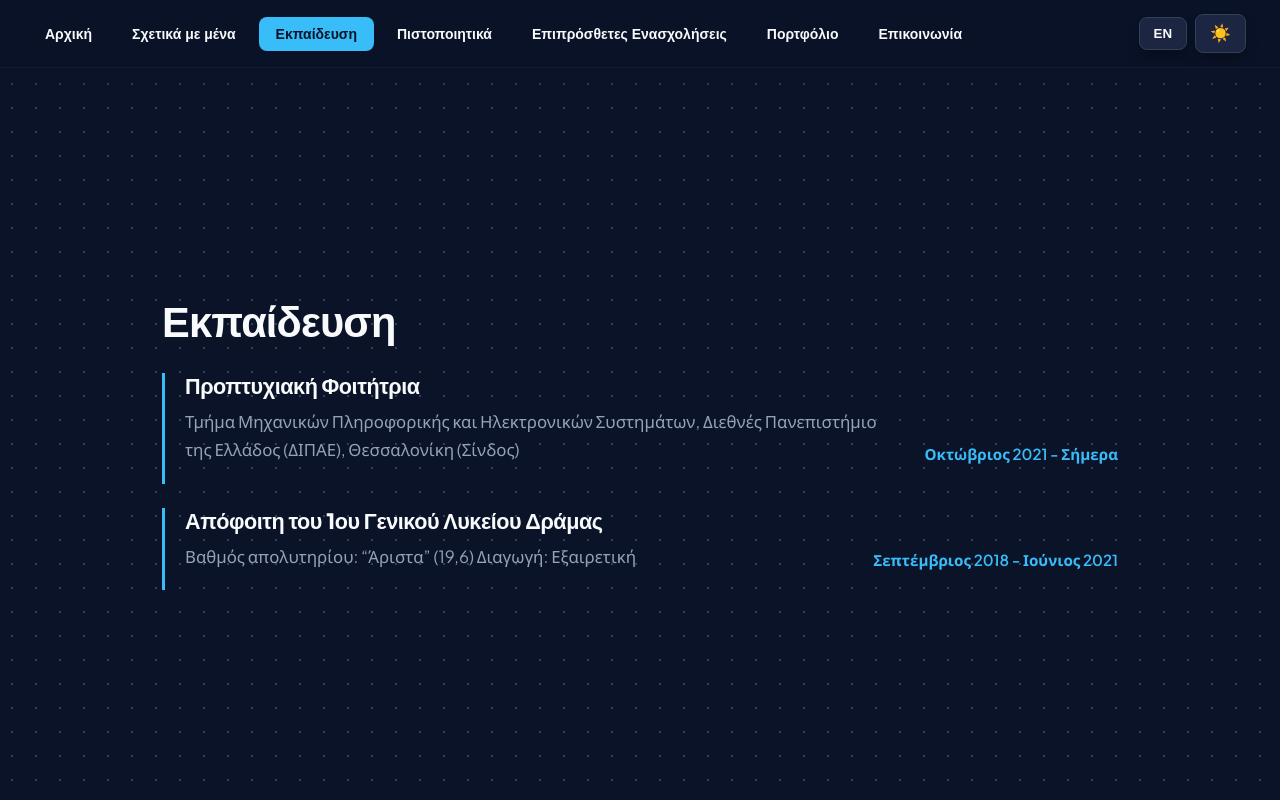
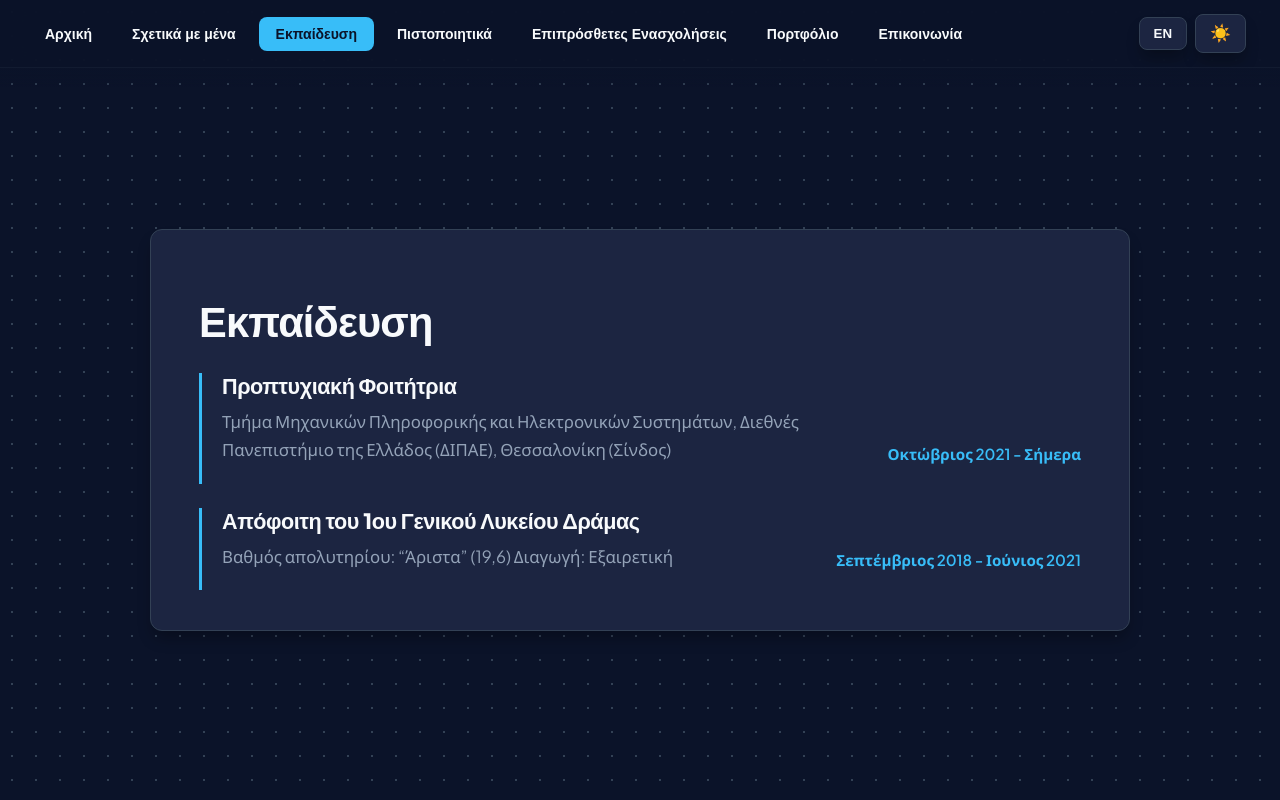
Before and after one commit to AnnaKarg/my-portfolio, a React (Vite) app: page / in a window 1280 px wide. Both pictures are taken after a click on the button "Εκπαίδευση". Built offline with nearby package versions, Linux system fonts and the light colour scheme.

Commit message:
Aesthetic changes

```diff
--- a/src/App.jsx
+++ b/src/App.jsx
@@ -19,7 +19,7 @@ const translations = {
     name:"Άννα Καργαλίδου",
     startText: "Προπτυχιακή φοιτήτρια Μηχανικών Πληροφορικής και Ηλεκτρονικών Συστημάτων",
     welcome: "Καλώς ήρθατε στο πορτφόλιό μου!",
-    aboutMeText: "Προπτυχιακή φοιτήτρια Μηχανικών Πληροφορικής με ευρύ ενδιαφέρον για όλο το φάσμα του προγραμματισμού και πάθος για τη διαρκή εκμάθηση νέων τεχνολογιών. Αν και με συναρπάζει η επίλυση προβλημάτων σε κάθε επίπεδο του software engineering, αυτή τη στιγμή εστιάζω με ενθουσιασμό στο Full-Stack Development. Στόχος μου είναι να συνδυάζω τις ισχυρές βάσεις μου σε αλγορίθμους και συστήματα με τη δημιουργία σύγχρονων, λειτουργικών και ολοκληρωμένων web εφαρμογών.",
+    aboutMeText: "Προπτυχιακή φοιτήτρια Μηχανικών Πληροφορικής με ευρύ ενδιαφέρον για όλο το φάσμα του προγραμματισμού και πάθος για τη διαρκή εκμάθηση νέων τεχνολογιών. Αν και με συναρπάζει η επίλυση προβλημάτων σε κάθε επίπεδο του software engineering, αυτή τη στιγμή εστιάζω στο Full-Stack Development. Στόχος μου είναι να συνδυάζω τις ισχυρές βάσεις μου σε αλγορίθμους και συστήματα με τη δημιουργία σύγχρονων, λειτουργικών και ολοκληρωμένων web εφαρμογών.",
     downloadCv: "Λήψη CV",
     educationText1: "Προπτυχιακή Φοιτήτρια",
     educationText2:"Τμήμα Μηχανικών Πληροφορικής και Ηλεκτρονικών Συστημάτων, Διεθνές Πανεπιστήμιο της Ελλάδος (ΔΙΠΑΕ), Θεσσαλονίκη (Σίνδος)",
@@ -132,7 +132,7 @@ function App() {
           flex: 1,
           display: 'flex',
           flexDirection: 'column',
-          justifyContent: 'center',
+          justifyContent: 'safe center',
           alignItems: 'center',
           width: '100%',
           padding: '24px clamp(16px, 3vw, 36px) 32px',
--- a/src/Certificate.jsx
+++ b/src/Certificate.jsx
@@ -46,8 +46,12 @@ const containerStyle = {
   width: '100%',
   maxWidth: '980px',
   boxSizing: 'border-box',
-  padding: 'clamp(12px, 3vh, 24px) clamp(4px, 2vw, 12px)',
+  padding: 'clamp(32px, 5vh, 44px) clamp(20px, 4vw, 48px)',
   color: 'var(--text-color)',
+  background: 'var(--surface-color)',
+  border: '1px solid var(--border-color)',
+  borderRadius: '12px',
+  boxShadow: 'var(--surface-shadow)',
   animation: 'fadeIn 0.7s ease-in'
 };
 
--- a/src/Education.jsx
+++ b/src/Education.jsx
@@ -36,8 +36,12 @@ const containerStyle = {
   width: '100%',
   maxWidth: '980px',
   boxSizing: 'border-box',
-  padding: 'clamp(12px, 3vh, 24px) clamp(4px, 2vw, 12px)',
+  padding: 'clamp(32px, 5vh, 44px) clamp(20px, 4vw, 48px)',
   color: 'var(--text-color)',
+  background: 'var(--surface-color)',
+  border: '1px solid var(--border-color)',
+  borderRadius: '12px',
+  boxShadow: 'var(--surface-shadow)',
   animation: 'fadeIn 0.7s ease-in'
 };
 
```
